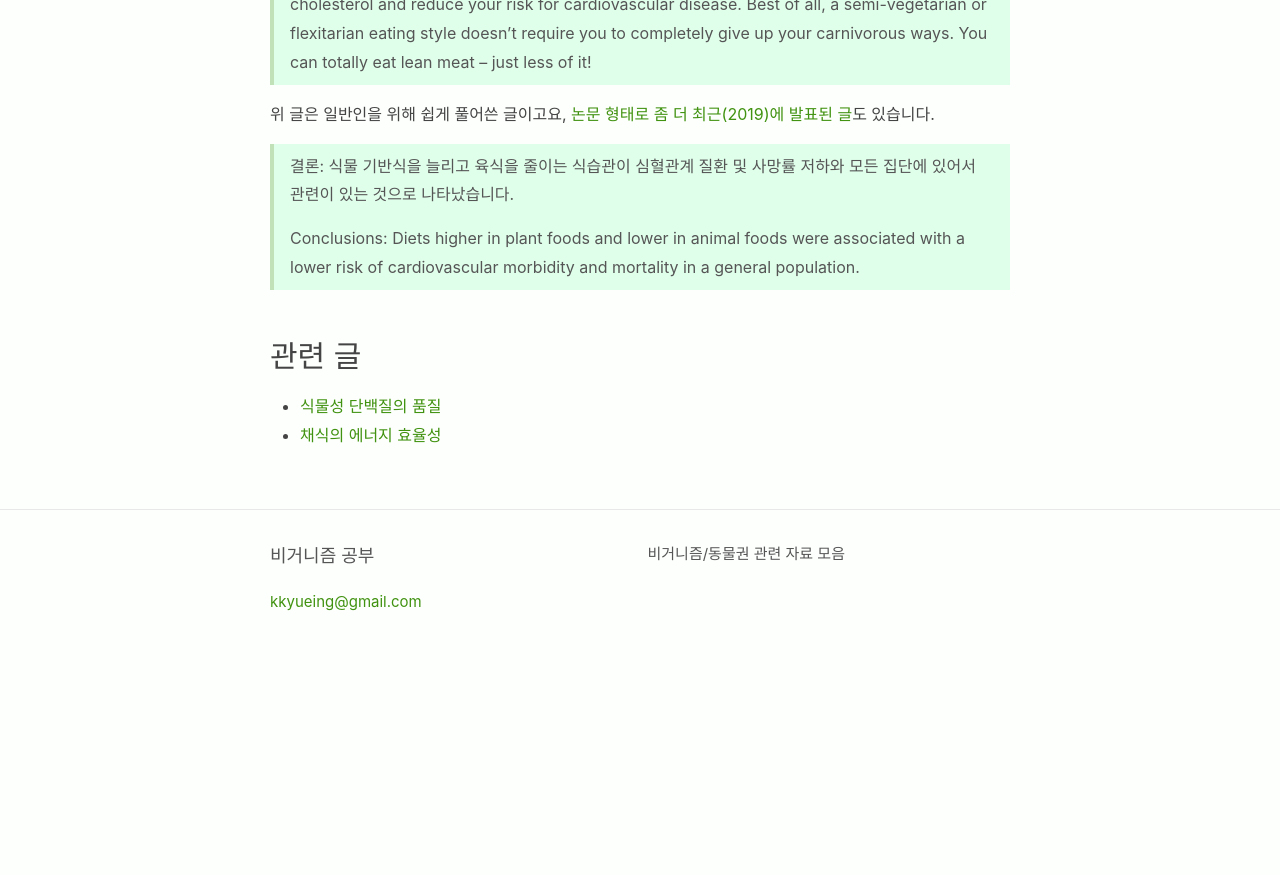
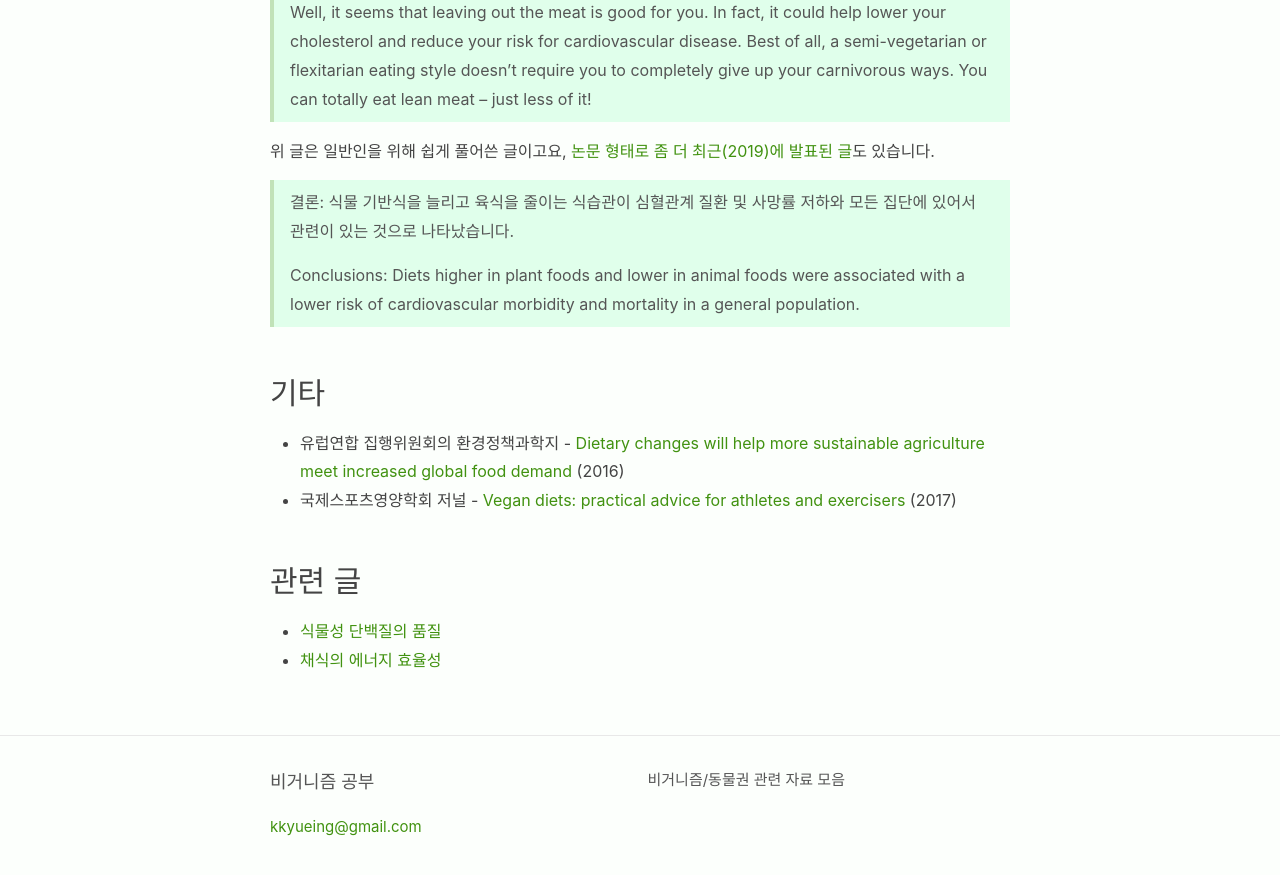
Before and after one commit to veganstudies/veganstudies.github.io, a Jekyll site: the page built from _posts/2020-10-03-expert-opinions-on-vegan-diet.md, in a window 1280 px wide and 900 px high, scrolled down 3534 px. Shown: the top 875 px of the window. Built offline with Jekyll 4.4.1, drawn with Linux system fonts in a browser that asks for light colours; before the commit the page ends 4209 px from its top, so only the background shows below that.

Commit message:
EU 등 추가

```diff
--- a/_posts/2020-10-03-expert-opinions-on-vegan-diet.md
+++ b/_posts/2020-10-03-expert-opinions-on-vegan-diet.md
@@ -61,6 +61,11 @@ date: 2020-10-03 19:00:00 +0900
 >
 > Conclusions: Diets higher in plant foods and lower in animal foods were associated with a lower risk of cardiovascular morbidity and mortality in a general population.
 
+## 기타
+
+* 유럽연합 집행위원회의 환경정책과학지 - [Dietary changes will help more sustainable agriculture meet increased global food demand](https://ec.europa.eu/environment/integration/research/newsalert/pdf/dietary_changes_sustainable_agriculture_increased_global_food_demand_478na1_en.pdf) (2016)
+* 국제스포츠영양학회 저널 - [Vegan diets: practical advice for athletes and exercisers](https://jissn.biomedcentral.com/articles/10.1186/s12970-017-0192-9) (2017)
+
 ## 관련 글
 
 * [식물성 단백질의 품질](/2020/10/02/quality-of-plant-based-protein.html)
```
